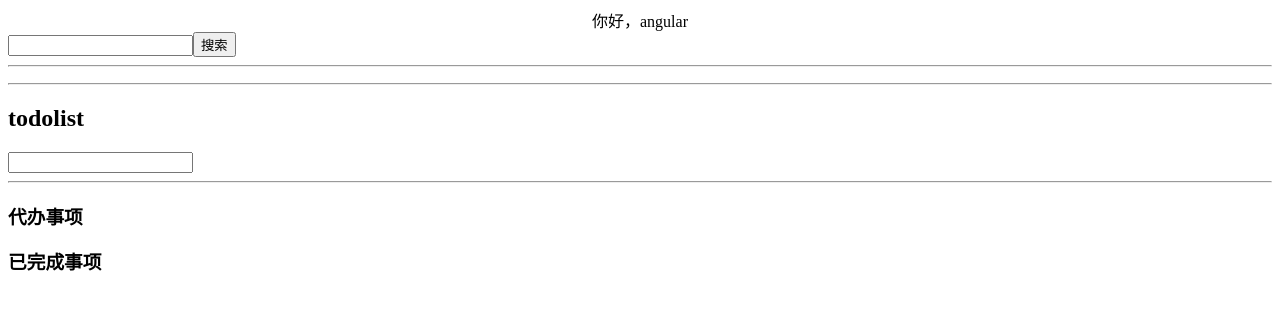
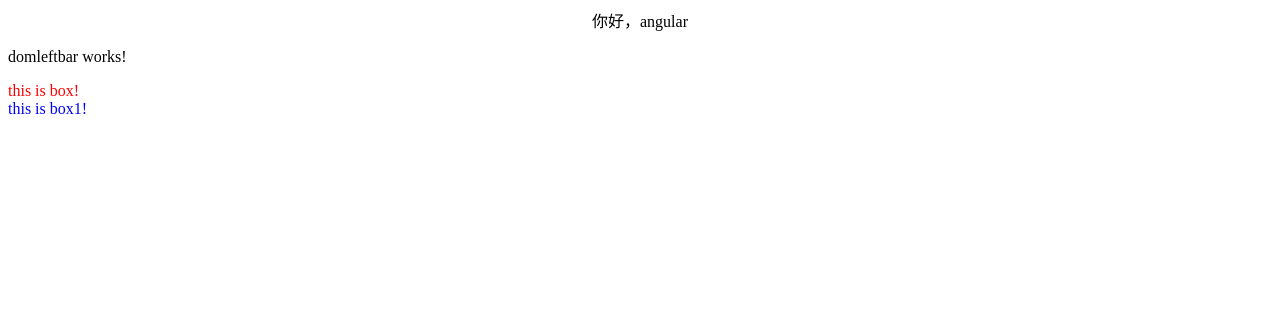
Before and after one commit to yhyancy/Angularbili20200321, an Angular app: page / in a window 1280 px wide. Shown: the top 310 px of the page. Built offline with nearby package versions, Linux system fonts and the light colour scheme.

Commit message:
ngAfterViewInit

```diff
--- a/src/app/app.component.html
+++ b/src/app/app.component.html
@@ -7,7 +7,8 @@
 
 <div style="text-align: center;"> 你好，angular</div>
 <!-- <app-form></app-form> -->
-<app-search></app-search>
+<!-- <app-search></app-search>
 <hr>
-<app-todolist></app-todolist>
+<app-todolist></app-todolist> -->
+<app-domleftbar></app-domleftbar>
 <br />
--- a/src/app/app.module.ts
+++ b/src/app/app.module.ts
@@ -12,7 +12,8 @@ import { TodolistComponent } from './todolist/todolist.component';
 
 
 //引用并配置服务
-import { StorageService } from './services/storage.service'
+import { StorageService } from './services/storage.service';
+import { DomleftbarComponent } from './components/domleftbar/domleftbar.component'
 
 @NgModule({
   declarations: [
@@ -22,7 +23,8 @@ import { StorageService } from './services/storage.service'
     HeaderComponent,
     FormComponent,
     SearchComponent,
-    TodolistComponent
+    TodolistComponent,
+    DomleftbarComponent
   ],
   imports: [
     BrowserModule,
--- /dev/null
+++ b/src/app/components/domleftbar/domleftbar.component.html
@@ -0,0 +1,9 @@
+<p>domleftbar works!</p>
+<div id="box">
+    this is box!
+</div>
+
+
+<div id="box1" *ngIf="flag">
+    this is box1!
+</div>
--- /dev/null
+++ b/src/app/components/domleftbar/domleftbar.component.ts
@@ -0,0 +1,37 @@
+import { Component, OnInit } from '@angular/core';
+
+@Component({
+  selector: 'app-domleftbar',
+  templateUrl: './domleftbar.component.html',
+  styleUrls: ['./domleftbar.component.scss']
+})
+export class DomleftbarComponent implements OnInit {
+  public flag:boolean=true
+
+  constructor() { }
+
+  ngOnInit() {
+    //组件和指令初始化完成，并不是真正的dom加载完成
+    console.log('ngOnInit')
+    let oBox: any= document.getElementById('box')
+    console.log(oBox.innerHTML)
+    oBox.style.color="red"
+
+    //box1
+    // 获取不到dom节点
+    // let oBox1: any = document.getElementById('box1')
+    // console.log(oBox1.innerHTML)
+    // oBox1.style.color = "blue"
+  }
+ //视图加载完成以后触发的方法 dom加载完成 （建议把dom操作放到这里面）
+  ngAfterViewInit(): void {
+    //Called after ngAfterContentInit when the component's view has been initialized. Applies to components only.
+    //Add 'implements AfterViewInit' to the class.
+    let oBox1: any = document.getElementById('box1')
+    console.log(oBox1.innerHTML)
+    oBox1.style.color = "blue"
+  }
+
+
+
+}
```
Also changed, not shown: src/app/components/domleftbar/domleftbar.component.scss (added), 1 other file (tests, documents, lock files or other folders).
